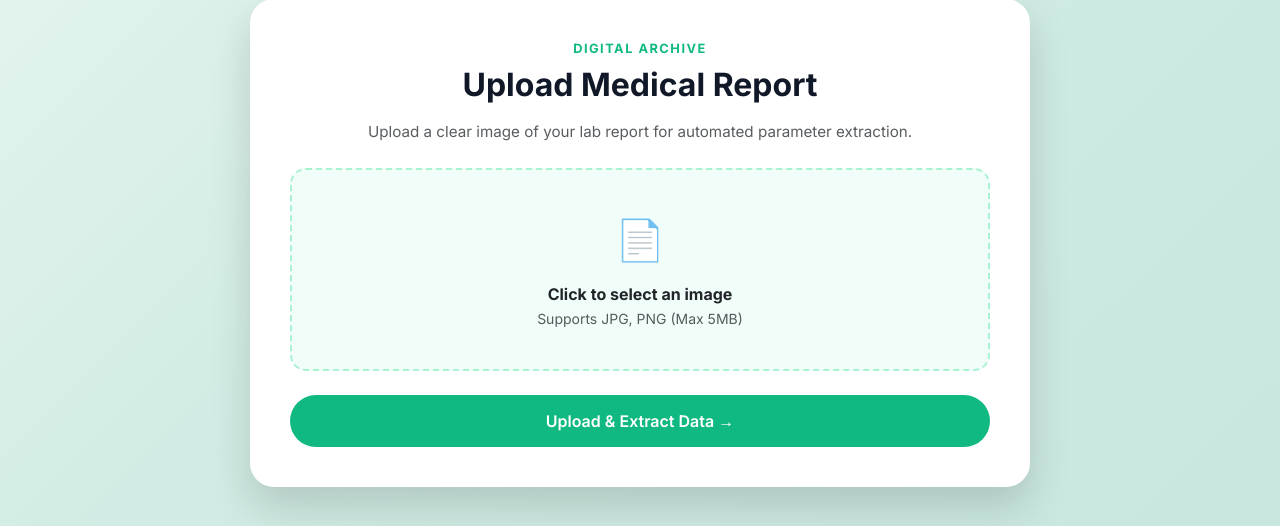
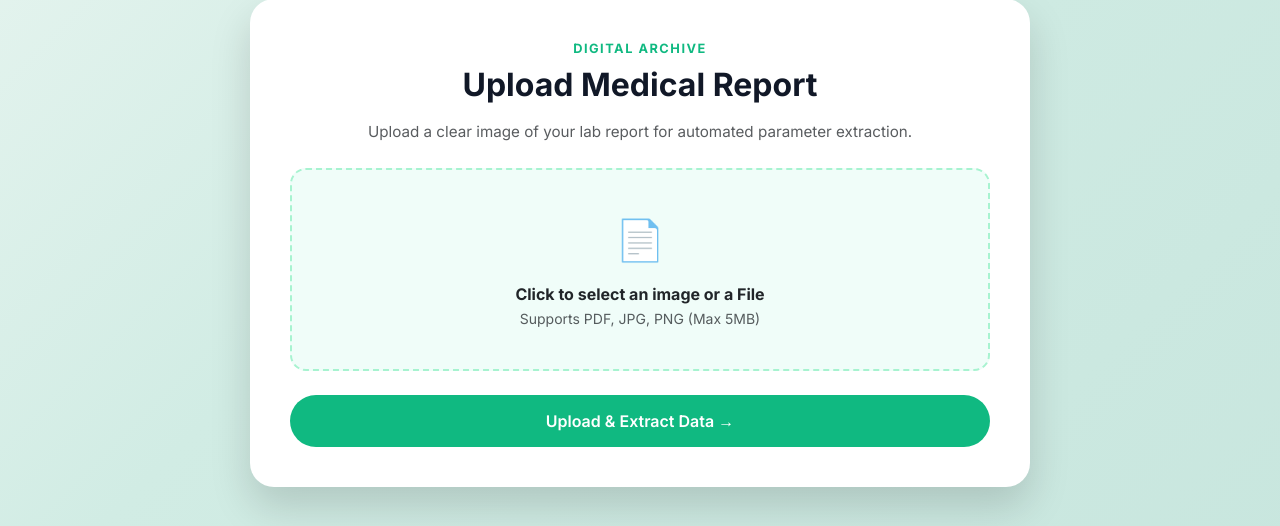
Before and after one commit to KamaljotSingh0009/InsightVault, a Django app: page /upload/ in a window 1280 px wide. Shown: the part 206-732 px from the top of the page. Run offline with Django 5.2, Linux system fonts and the light colour scheme; the visitor is signed in with stand-in values (Sample User, id 1); some libraries are stand-ins or nearby versions.

Commit message:
Added PyMuPDF for handling PDF report uploads seamlessly

```diff
--- a/ayush_rakshak/records/models.py
+++ b/ayush_rakshak/records/models.py
@@ -35,7 +35,7 @@ class UserProfile(models.Model):
         return f"{self.user.username} | {p_id} | Dr: {doctor_name}"
 class MedicalRecord(models.Model):
     patient = models.ForeignKey(User, on_delete=models.CASCADE)
-    report_image = models.ImageField(upload_to='patient_reports/')
+    report_image = models.FileField(upload_to='patient_reports/')
     extracted_data = models.TextField(blank=True, null=True)
     is_verified = models.BooleanField(default=False)
     uploaded_at = models.DateTimeField(auto_now_add=True)
--- a/ayush_rakshak/records/templates/records/upload.html
+++ b/ayush_rakshak/records/templates/records/upload.html
@@ -129,7 +129,7 @@
                     <li>
                         <h6 class="dropdown-header">My Account</h6>
                     </li>
-                    <li><a class="dropdown-item rounded-2 fw-medium mb-1" href="#"> My Profile</a></li>
+                    <li><a class="dropdown-item rounded-2 fw-medium mb-1" href="{% url 'vault' %}"> Vault</a></li>
                     <li>
                         <hr class="dropdown-divider">
                     </li>
@@ -153,9 +153,9 @@
 
                 <div class="file-drop-area mb-4">
                     <div class="upload-icon">📄</div>
-                    <h6 class="fw-bold text-dark mb-1">Click to select an image</h6>
-                    <p class="text-muted small mb-0">Supports JPG, PNG (Max 5MB)</p>
-                    <input type="file" name="report_image" required accept="image/*">
+                    <h6 class="fw-bold text-dark mb-1">Click to select an image or a File</h6>
+                    <p class="text-muted small mb-0">Supports PDF, JPG, PNG (Max 5MB)</p>
+                    <input type="file" name="report_image" required accept=".pdf, .png, .jpg, .jpeg">
                 </div>
 
                 <button type="submit" id="submitBtn"
--- a/ayush_rakshak/records/templates/records/vault.html
+++ b/ayush_rakshak/records/templates/records/vault.html
@@ -131,9 +131,9 @@
 <body>
 
     <div class="sidebar">
-        <div class="sidebar-title border-bottom pb-3">
-            <i class="fa-solid fa-shield-heart"></i> InsightVault
-        </div>
+        <a href="{% url 'dashboard' %}"><div class="sidebar-title border-bottom pb-3" >
+            <i class="fa-solid fa-shield-heart" ></i>InsightVault
+        </div></a>
 
         <div class="text-muted small fw-bold mb-2 ps-3 mt-3">CATEGORIES</div>
 
--- a/ayush_rakshak/records/views.py
+++ b/ayush_rakshak/records/views.py
@@ -17,6 +17,8 @@ from dotenv import load_dotenv
 import PIL.Image
 from django.db.models import Q
 from django.core.paginator import Paginator
+import fitz # PyMuPDF
+import io
 
 load_dotenv()
 
@@ -263,7 +265,20 @@ def upload_report(request):
 
                 # A. Photo ko folder se open karo
 
-            img = PIL.Image.open(record.report_image.path)
+           # A. File ka path check karo ki PDF hai ya Image
+            file_path = record.report_image.path
+
+            if file_path.lower().endswith('.pdf'):
+                # Agar PDF hai, toh pehla page Image bana do
+                pdf_document = fitz.open(file_path)
+                first_page = pdf_document.load_page(0)
+                pix = first_page.get_pixmap()
+                img = PIL.Image.open(io.BytesIO(pix.tobytes()))
+                pdf_document.close() # Memory free karne ke liye
+            else:
+                # Agar Image hai, toh direct khol lo
+                img = PIL.Image.open(file_path)
+
             client = genai.Client(api_key=os.getenv("GEMINI_API_KEY"))
 
             ai_prompt = """
@@ -292,7 +307,7 @@ def upload_report(request):
                     record.status = 'success'
                     record.save()
 
-                    messages.success(request, 'Report uploaded AND analyzed successfully! 🚀')
+                    messages.success(request, 'Report uploaded AND analyzed successfully! ')
                     break  # Success milte hi loop se bahar aa jao
 
                 except Exception as e:
@@ -302,7 +317,7 @@ def upload_report(request):
                     # Agar Google busy hai (UNAVAILABLE ya 429 error), toh wait karke dobara try karo
                     if "UNAVAILABLE" in error_msg or "429" in error_msg or "high demand" in error_msg.lower():
                         if attempt < max_retries - 1: # Agar aakhiri try nahi tha
-                            print("Google busy hai. 3 seconds wait karke dobara try kar rahe hain... ⏳")
+                            print("Google is busy ,waiting for 3 seconds before retrying...")
                             time.sleep(3) # 3 second ruko aur phir try karo
                             continue # Loop ko aage badhao
                     record.status = 'failed' # <-- new LINE
@@ -318,7 +333,7 @@ def upload_report(request):
             return redirect('vault')
 
         else:
-            messages.error(request, 'Please select an image file.')
+            messages.error(request, 'Please select an image or PDF file.')
 
     return render(request, 'records/upload.html')
 
```
Also changed, not shown: ayush_rakshak/requirements.txt (added, +54 -0 lines), ayush_rakshak/records/migrations/0008_alter_medicalrecord_report_image.py (added).
